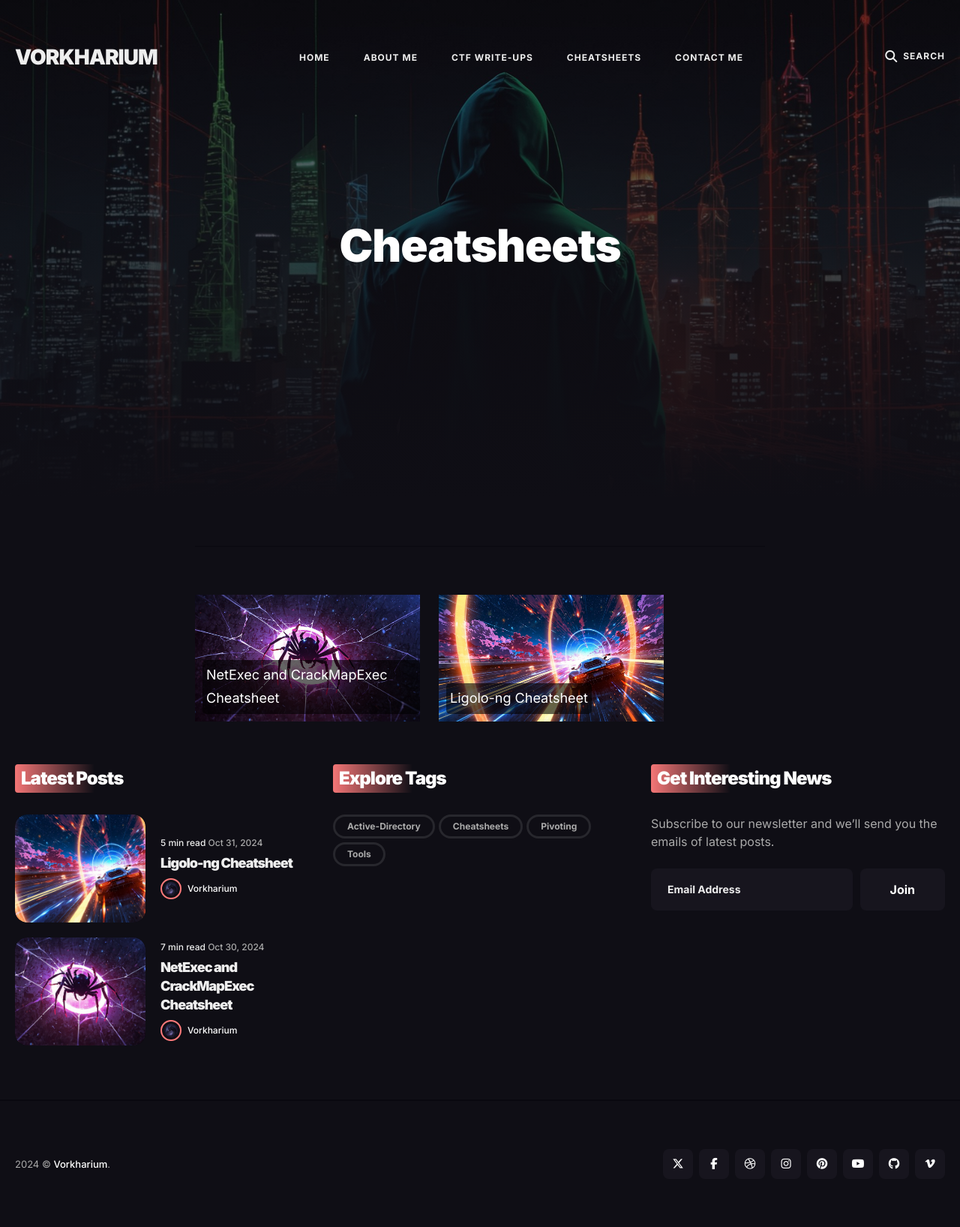
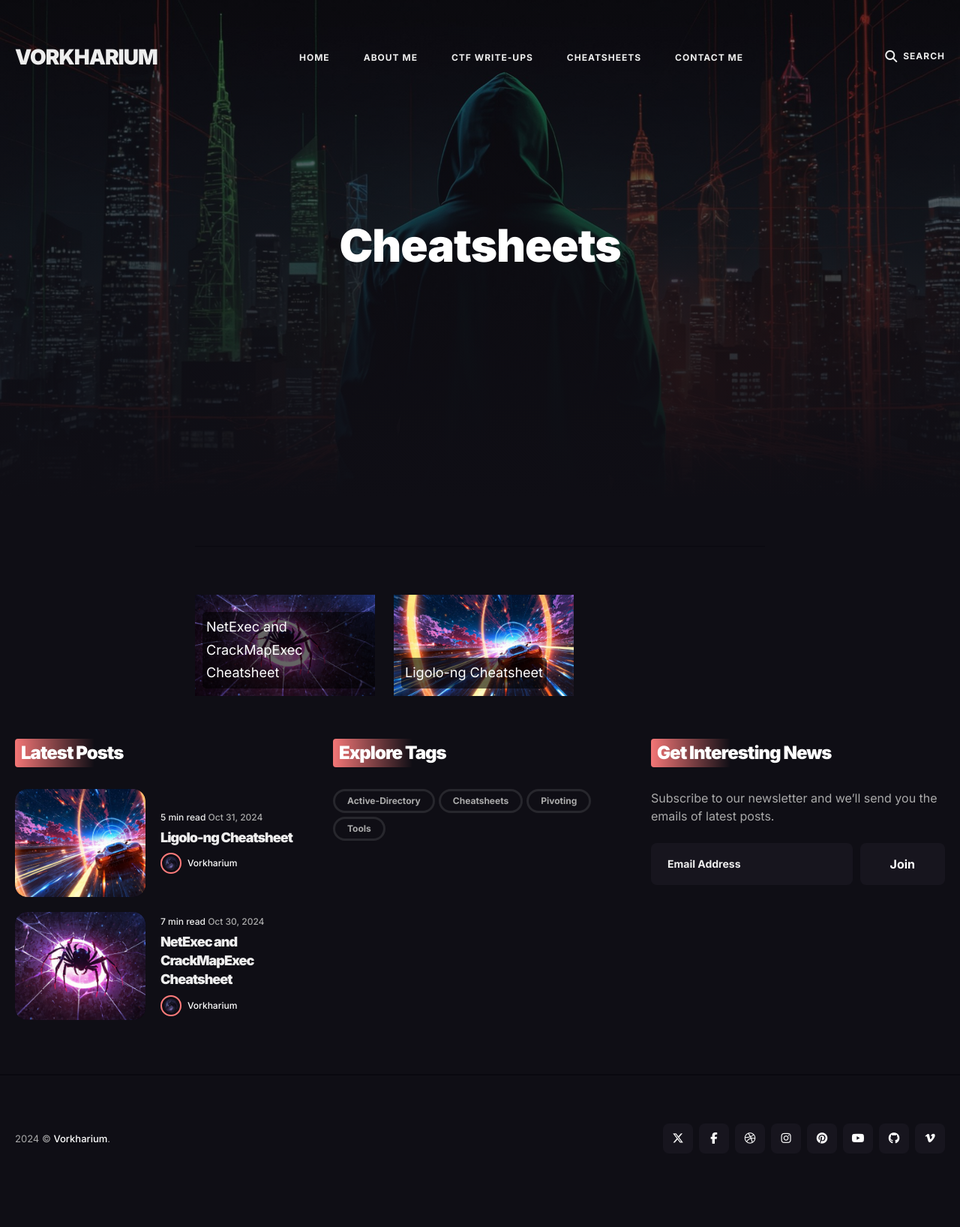
Before and after one commit to Vorkharium/vorkharium.github.io, a Jekyll site: the page built from _pages/cheatsheets.md, in a window 1280 px wide. Shown: the whole page at 75% size. Built offline with Jekyll 4.4.1, drawn with Linux system fonts in a browser that asks for light colours; after the commit the page ends 1602 px from its top, so only the background shows below that.

Commit message:
Update cheatsheets.md

```diff
--- a/_pages/cheatsheets.md
+++ b/_pages/cheatsheets.md
@@ -9,7 +9,7 @@
 
 <div style="position: relative; display: inline-block; margin-right: 20px;">
     <a href="/NetExec-and-CrackMapExec-Cheatsheet">
-        <img src="/images/20.jpg" alt="NetExec and CrackMapExec Cheatsheet" style="width: 300px; height: auto;">
+        <img src="/images/20.jpg" alt="NetExec and CrackMapExec Cheatsheet" style="width: 240px; height: auto;">
         <div style="position: absolute; bottom: 10px; left: 10px; color: white; background-color: rgba(0, 0, 0, 0.6); padding: 5px; border-radius: 5px;">
             NetExec and CrackMapExec Cheatsheet
         </div>
@@ -18,7 +18,7 @@
 
 <div style="position: relative; display: inline-block;">
     <a href="/Ligolo-ng-Cheatsheet">
-        <img src="/images/21.jpg" alt="Ligolo-ng Cheatsheet" style="width: 300px; height: auto;">
+        <img src="/images/21.jpg" alt="Ligolo-ng Cheatsheet" style="width: 240px; height: auto;">
         <div style="position: absolute; bottom: 10px; left: 10px; color: white; background-color: rgba(0, 0, 0, 0.6); padding: 5px; border-radius: 5px;">
             Ligolo-ng Cheatsheet
         </div>
```
